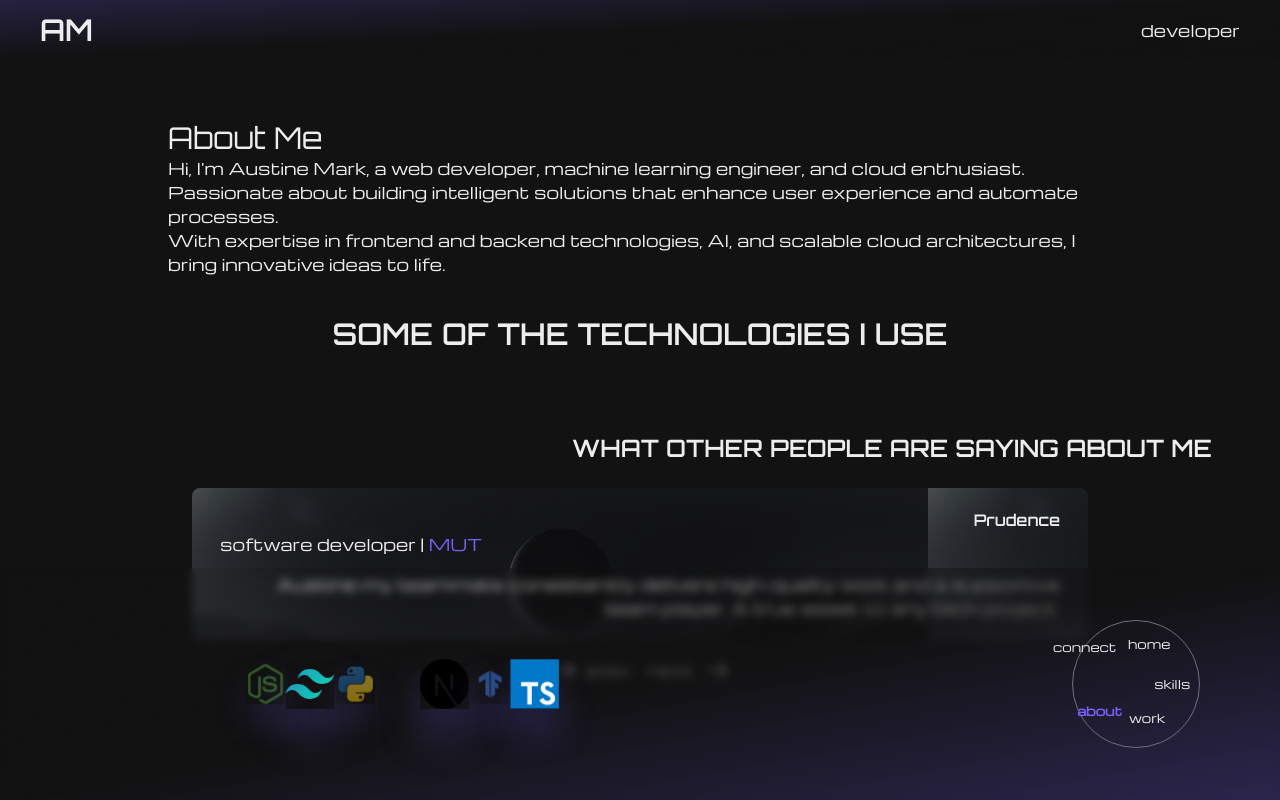
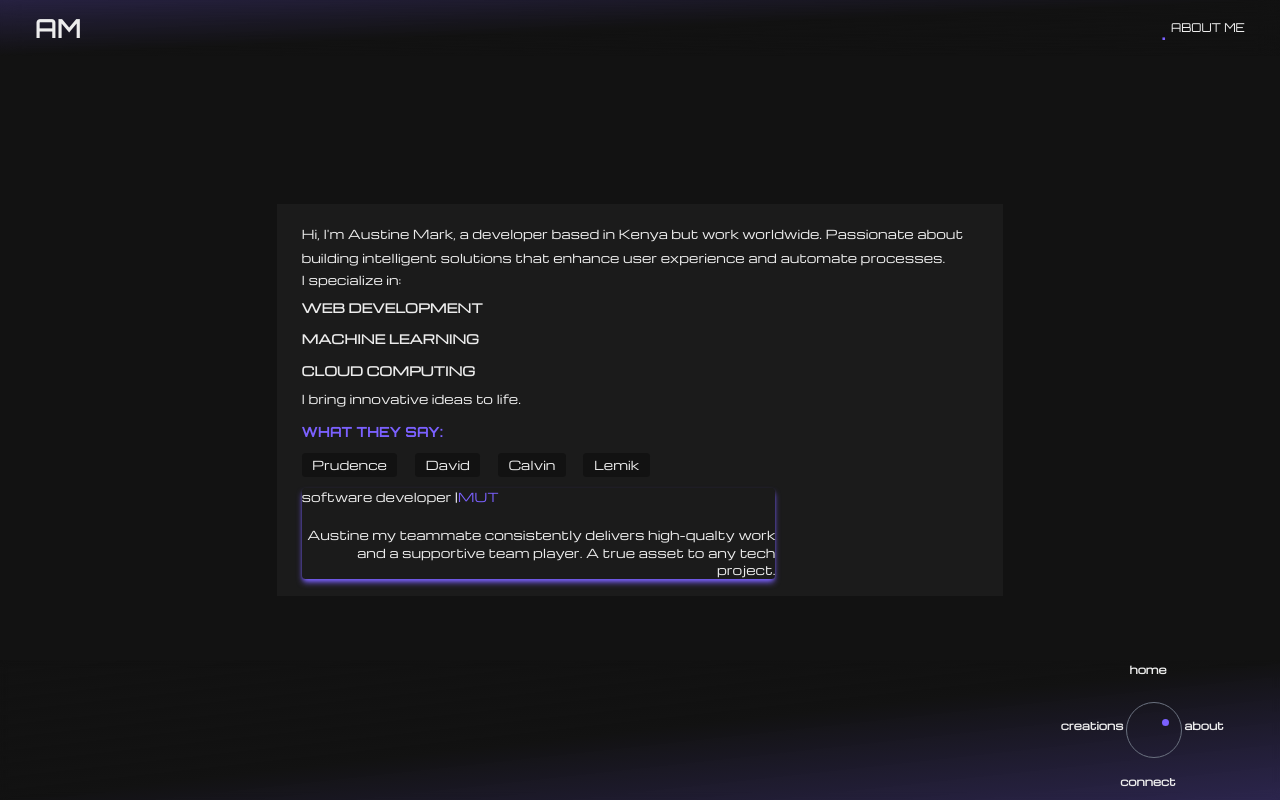
Before and after one commit to ctrln3rd/portfolio, a Next.js app: page /about in a window 1280 px wide. Built offline with nearby package versions, Linux system fonts and the light colour scheme.

Commit message:
trying fixing the orbit

```diff
--- a/src/app/globals.css
+++ b/src/app/globals.css
@@ -4,7 +4,7 @@
 
 
 html, body {
-  @apply font-body text-text bg-background overflow-x-hidden max-sm:text-sm;
+  @apply font-body text-text bg-background overflow-x-hidden text-sm;
 }
 h1, h2, h3, h4, h5, h6{
   @apply font-heading;
@@ -18,6 +18,7 @@ h1, h2, h3, h4, h5, h6{
 }
 .button-one{
   @apply bg-primary;
+  background-color: #1b1b1b;
 }
 .noscrollbar{
   scrollbar-width: none;
@@ -26,4 +27,17 @@ h1, h2, h3, h4, h5, h6{
 }
 .noscrollbar::-webkit-scrollbar{
   display: none;
+
 }
+@layer utilities {
+  .orbit-nav {
+    /*transform-origin: 50% calc(100% + var(--origin-distance, 50%))
+    transform: rotate(var(--orbit-angle, 0deg)) translate(var(--orbit-distance, 100px)) rotate(calc(-1 * var(--orbit-angle, 0deg)));*/
+    @apply absolute text-xs m-0 p-0 transition-all border;
+  }
+  .orbit-dot {
+    @apply absolute;
+    transition: transform 0.3s ease-in-out;
+    transform-origin: 50% calc(100% + var(--orbit-distance, 50%));
+  }
+}
--- a/src/components/about.tsx
+++ b/src/components/about.tsx
@@ -6,59 +6,86 @@ import useTestimonials from "@/store/testimonials";
 import { SmallIcon } from "./images";
 import { motion } from "framer-motion";
 
+
+interface Testimonial {
+  id: number;
+  name: string;
+  title: string;
+  company: string;
+  content: string;
+  link?: string;
+}
+
 export default function About (){
   const router = useRouter();
   const testimonials = useTestimonials;
   const [testimIndex, setTestimIndex] = useState(0);
+  const [hoveredTestim, setHoveredTestim] = useState<Testimonial | null>(testimonials[0])
 
   const handleNextTestimonial = () => {
-    if (testimIndex < testimonials.length - 1) setTestimIndex(testimIndex + 1);
+    if (testimIndex < testimonials.length - 1){
+      setTestimIndex(testimIndex + 1);
+    }else{
+      setTestimIndex(0)
+    }
   };
 
-  const handlePrevTestimonial = () => {
-    if (testimIndex > 0) setTestimIndex(testimIndex - 1);
-  };
 
   return (
     <motion.main
        initial={{opacity: 0, y: 20}}
        animate={{opacity: 1, y: 0}}
-       transition={{duration: 0.8, ease: 'easeOut'}} className="pt-[15vh] px-10">
-    <section id="about" className="px-[10vw]">
-            <h2 className="text-3xl">About Me</h2>
-            <p>
-              Hi, I'm Austine Mark, a web developer, machine learning engineer, and cloud enthusiast.
+       transition={{duration: 0.8, ease: 'easeOut'}} className="flex flex-col justify-center items-center h-dvh px-10 max-sm:px-2">
+    <section className="flex flex-col gap-4 max-w-[60%] max-md:max-w-[80%] max-sm:max-w-[98%] px-7 py-5 max-sm:px-2 bg-card">
+      <div>
+            <p className="text-sm/7">
+              Hi, I'm Austine Mark, a developer based in Kenya but work worldwide.
               Passionate about building intelligent solutions that enhance user experience and automate processes.
             </p>
-            <p>
-              With expertise in frontend and backend technologies, AI, and scalable cloud architectures,
+            <div className="flex  flex-col items-start gap-3">
+              I specialize in:
+              <ul className="flex flex-col gap-4 items-start">
+              <li className="font-bold">WEB DEVELOPMENT</li>
+              <li className="font-bold">MACHINE LEARNING</li>
+              <li className="font-bold">CLOUD COMPUTING</li>
+              </ul>
               I bring innovative ideas to life.
-            </p>
+            </div>
+      </div>
+      <div className="flex flex-col gap-3">
+        <h4 className="text-primary text-base font-bold">WHAT THEY SAY: </h4>
+        <ul className="flex gap-5 flex-wrap max-sm:gap-2">
+          {testimonials.map((t, i)=>(
+            <li key={i} className="bg-background px-3 py-1 rounded cursor-pointer" onMouseOver={()=>setHoveredTestim(t)}>{t.name}</li>
+          ))}
+        </ul>
+        {hoveredTestim && <div className="flex flex-col gap-2 max-w-[70%] rounded shadow-md shadow-primary">
+            <p className='z-10 relative self-start '>{hoveredTestim.title} |
+              <span className='text-primary'>{hoveredTestim.company}</span></p>
+            <p className="mt-4 z-10 relative self-end text-end">{hoveredTestim.content}</p>
+          </div>}
+
+      </div>
     </section>
-    <section className="py-10 text-center">
-            <h3 className="text-3xl max-sm:text-xl font-semibold">SOME OF THE TECHNOLOGIES I USE</h3>
-          </section>
-
-    {/* Testimonials Section */}
-          <section className="py-10 text-center w-full px-7 max-sm:px-3">
-            <h3 className="text-2xl text-end max-sm:text-xl font-semibold">WHAT OTHER PEOPLE ARE SAYING ABOUT ME</h3>
+    {/* Testimonials Section
+          <section className="py-10 text-center px-7 rounded-xl bg-card max-sm:px-1 max-sm:py-2">
+            <h3 className="text-xl text-end max-sm:text-lg font-semibold">WHAT PEOPLE ARE SAY</h3>
             <div className="mt-6">
               {testimonials.length > 0 && (
-                <div className="relative bg-[url('/backgrounds/back2.jpg')] py-5 px-7 rounded-lg mx-auto max-w-4xl flex flex-col">
-                  <div className='absolute inset-0 bg-background bg-opacity-70 z-0'></div>
+                <div className="relative py-5 px-7 rounded-lg mx-auto max-w-4xl flex flex-col shadow-lg shadow-primary max-sm:px-1 max-sm:py-1">
                   <h4 className="font-semibold relative z-10 self-end">{testimonials[testimIndex].name}</h4>
                   <p className='z-10 relative self-start '>{testimonials[testimIndex].title} | <span className='text-primary'>{testimonials[testimIndex].company}</span></p>
                   <p className="mt-4 z-10 relative self-end text-end">{testimonials[testimIndex].content}</p>
                 </div>
               )}
               <div className="mt-4 flex justify-center gap-4">
-                <button onClick={handlePrevTestimonial} disabled={testimIndex === 0} className="flex gap-2 items-center">
-                  <SmallIcon src='forward' alt='bt'/> <span className='opacity-70'>prev</span></button>
-                <button onClick={handleNextTestimonial} disabled={testimIndex >= testimonials.length - 1} className="flex gap-2 items-center">
+                {/*<button onClick={handlePrevTestimonial} disabled={testimIndex === 0} className="flex gap-2 items-center">
+                  <div className="rotate-180"><SmallIcon src='forward' alt='bt'/></div> <span className='opacity-70'>prev</span></button>*
+                <button onClick={handleNextTestimonial} className="flex gap-2 items-center">
                   <span className='opacity-70'>next</span> <SmallIcon src='forward' alt='bt'/></button>
               </div>
             </div>
-          </section>
+          </section>*/}
     </motion.main>
   );
 };
--- a/src/components/footer.tsx
+++ b/src/components/footer.tsx
@@ -1,80 +1,80 @@
 'use client';
 import Link from "next/link"
-import { motion } from "framer-motion"
+import { motion, useAnimationControls } from "framer-motion"
 import { usePathname } from "next/navigation";
-import { SmallIcon } from "./images";
-import TechCarousel from "./techAnime";
+import React, { useEffect, useState, useRef } from "react";
 
 type NavInputs = {
     href: string;
     label: string;
     angle: number;
 }
+interface NavItem{
+    name: string;
+    path: string;
+    angle: number;
+}
+
+const navItems: NavItem[] = [
+    {name: 'home', path: '/', angle: -90},
+    {name: 'about', path: '/about', angle: 0},
+    {name: 'connect', path: '/contact', angle: 90},
+    {name: 'creations', path: '/projects', angle: 180},
+]
 
 export default function Footer(){
-    const pathname = usePathname()
-    const scrollskillsLeft = ()=>{
-        document.getElementById('skills')?.scrollBy({left: -200, behavior: 'smooth'})
-    }
-    const scrollskillsRight = ()=>{
-        document.getElementById('skills')?.scrollBy({left: 200, behavior: 'smooth'})
-    }
-    const scrollprojectsLeft = ()=>{
-        document.getElementById('projects')?.scrollBy({left: -200, behavior: 'smooth'})
-    }
-    const scrollprojectsRight = ()=>{
-        document.getElementById('projects')?.scrollBy({left: 200, behavior: 'smooth'})
-    }
+    const pathname = usePathname();
+    const navRef = useRef<HTMLDivElement>(null);
+    const [positions, setPositions] = useState<{x: number; y: number}[]>([]);
+    const [dotPosition, setDotPosition]= useState<{x: number; y: number} | null>(null);
+    const itemWidth = 96
+    const itemHeight = 22
+    useEffect(()=>{
+        if(!navRef.current) return;
+        const parentRect = navRef.current.getBoundingClientRect();
+        const centerX = parentRect.width / 2
+        const centerY = parentRect.height / 2
+        const radius = centerX
+        const angleStep = (2 * Math.PI) / navItems.length
 
+        let newPositions = navItems.map((_, index)=>{
+            const angle = index * angleStep -Math.PI / 2;
+            return {
+                x: centerX + radius * Math.cos(angle) - itemWidth / 2,
+                y: centerY + radius * Math.sin(angle) - itemHeight / 2
+            }
+        })
+        setPositions(newPositions)
+        const activeIndex = navItems.findIndex((item)=> item.path === pathname)
+        if(activeIndex !== -1){
+            setDotPosition(newPositions[activeIndex])
+        }
+    }, [pathname])
     return(
-        <footer className={`fixed bottom-0 z-40 left-0 w-full flex justify-between items-center px-20 py-4 max-sm:px-3 max-sm:pr-6
+        <footer className={`fixed bottom-0 flex justify-between items-end z-40 left-0 w-full h-auto px-20 py-4 max-sm:px-3 max-sm:pr-6
             bg-gradient-to-tl from-primary/25 via-background/60 to-transparent backdrop-blur-sm`}>
-            {pathname === '/' && <div>
-                <h3>I'm <span className='text-primary'>Austine</span></h3>
-                        <button className='flex items-center gap-2'><span className='opacity-70'>resume</span> <SmallIcon src='forward' alt='click'/></button>
-                </div>}
-            {pathname === '/about' && <div>
-                <TechCarousel/>
-                </div>}
-            {pathname === '/projects' && <div className="flex gap-3">
-            <button onClick={scrollprojectsLeft}
-                className="flex gap-1 items-center rotate-180 px-3 py-1 border border-primary border-opacity-50 rounded"><SmallIcon src="forward" alt="right>"/></button>
-            <button onClick={scrollprojectsRight}
-            className="flex gap-1 items-center px-3 py-1  border border-primary border-opacity-50 rounded"><SmallIcon src="forward" alt="right>"/></button>
-            </div>}
-            {pathname === '/skills' && <div className="flex gap-3">
-            <button onClick={scrollskillsLeft}
-                className="flex gap-1 items-center rotate-180 px-3 py-1 border border-primary border-opacity-50 rounded"><SmallIcon src="forward" alt="right>"/></button>
-            <button onClick={scrollskillsRight}
-            className="flex gap-1 items-center px-3 py-1  border border-primary border-opacity-50 rounded"><SmallIcon src="forward" alt="right>"/></button>
-            </div>}
-
+            <div></div>
             <motion.div
-            className="relative w-32 h-32 rounded-full border border-gray-500 flex items-center justify-around max-sm:w-16 max-sm:h-16"
-            whileHover={{scale: 1.1}}
+            className="relative w-32 h-32 max-sm:w-24 max-sm:h-24"
+            ref={navRef}
+            id="center"
             >
-                <NavItem href="/" label="home" angle={288} />
-                <NavItem href="/skills" label="skills" angle={0} />
-                <NavItem href="/projects" label="work" angle={72} />
-                <NavItem href="/about" label="about" angle={144}/>
-                <NavItem href="/contact" label="connect" angle={216} />
+               <div className="absolute top-[50%] left-[50%] translate-x-[-50%] translate-y-[-50%] w-[50%] h-[50%]
+                border border-gray-500 rounded-full max-sm:w-[40%] max-sm:h-[40%]"></div>
+                {dotPosition && <div className="absolute w-2 h-2 bg-primary rounded-full w-"
+                style={{left: `${dotPosition.x}px`,
+                 top: `${dotPosition.y}px`}as React.CSSProperties}
+                ></div>}
+                {navItems.map((item, i)=>(
+                    <div key={i}
+                    className="absolute font-bold text-xs w-24 h-5 text-center"
+                    style={{transform: `translate(${positions[i]?.x}px, ${positions[i]?.y}px)`}}
+                    >
+                    <Link href={item.path}
+                    >{item.name}</Link>
+                    </div>
+                ))}
             </motion.div>
         </footer>
     )
 }
-
-
-function NavItem({href, label, angle}: NavInputs){
-    const pathname = usePathname();
-
-    return(
-        <motion.div
-        className={`absolute text-xs p-0 m-0 transition-all ${
-            (pathname === href) ? 'text-primary font-semibold': 'text-text'
-        } hover:text-base`}
-        style={{left: '50%', top: '50%', transform: `translate(-50%, -50%) rotate(${angle}deg) translate(100%) rotate(-${angle}deg)`}}
-        >
-        <Link href={href}>{label}</Link>
-        </motion.div>
-    )
-}
--- a/src/components/header.tsx
+++ b/src/components/header.tsx
@@ -9,12 +9,10 @@ export default function Header(){
         <header className={`fixed top-0 left-0 flex flex-row items-center justify-between w-full py-3 z-50 px-10
         bg-gradient-to-br from-primary/20 via-background/60 to-transparent backdrop-blur-md max-sm:px-2 max-sm:py-1`}>
             <h1 className="text-3xl font-semibold"> <Link href={'/'}>AM</Link></h1>
-            {/*<nav className="flex flex-row items-center justify-start gap-10 max-sm:flex-col max-sm:gap-2">
-                {!(pathname === '/') && <Link href={'/'}><span>home</span></Link>}
-                {!(pathname === '/about') && <Link href={'/about'}><span>about me</span></Link>}
-                {!(pathname === '/contact') &&<Link href={'/contact'}><span>connect</span></Link>}
-            </nav>*/}
-            <p>developer</p>
+            {pathname === '/' && <h2 className="flex items-center gap-1"> <span className="text-4xl m-0 p-0 text-primary">.</span>DEVELOPER</h2>}
+            {pathname === '/about' && <h2 className="flex items-center gap-1"> <span className="text-4xl text-primary">.</span>ABOUT ME</h2>}
+            {pathname === '/contact' && <h2 className="flex items-center gap-1"> <span className="text-4xl text-primary">.</span>CONTACT ME</h2>}
+            {pathname === '/projects' && <h2 className="flex items-center gap-1"> <span className="text-4xl text-primary">.</span>MY CREATIONS</h2>}
         </header>
     )
 }
--- a/src/components/projects.tsx
+++ b/src/components/projects.tsx
@@ -23,28 +23,38 @@ export default function Projects(){
         setselectedProject(null)
         setselectedProject(projects.find(p =>p.id === id) || null)
     }
+    const handlescroll = (event: React.UIEvent<HTMLDivElement>)=>{
+        const currentDiv = event.currentTarget;
+        const {scrollLeft, scrollWidth, clientWidth} = currentDiv
+        if(scrollLeft <= 0){
+            currentDiv.scrollLeft = scrollWidth
+        }else if(scrollLeft + clientWidth >= scrollWidth){
+            currentDiv.scrollLeft = 0
+        }
+    }
+    const scrollRight = ()=>{
+        const currentDiv = document.getElementById('projects')
+            currentDiv?.scrollBy({left: 200, behavior: 'smooth'})
+    }
+    const scrollLeft = ()=>{
+        const currentDiv = document.getElementById('projects')
+            currentDiv?.scrollBy({left: -200, behavior: 'smooth'})
+    }
     return(
         <motion.div
                initial={{opacity: 0, y: 20}}
                animate={{opacity: 1, y: 0}}
-               transition={{duration: 0.8, ease: 'easeOut'}} className="flex flex-col gap-5 pt-[15dvh] px-5">
-            <h2>projects</h2>
-            <div className="noscrollbar flex flex-row gap-10 items-center justify-center overflow-x-auto overflow-y-hidden" id="projects">
-                {projects.map((project)=> (
-                    <div key={project.id}onMouseOver={()=>handleMouseEnter(project.id)} className="relative w-full h-[300px]">
-                        <div className="absolute inset-0"><CoverImage src={`/projects/${project.image}`} alt="project image"/></div>
-                        <div className={`absolute bottom-0 w-full bg-[linear-gradient(to_bottom,rgb(18,18,18,0.4)_0%,rgb(18,18,18,0.8)_100%)]
-                            backdrop-blur-sm px-5 py-4  shadow-xl shadow-primary`}>
-                        <h3 className="font-semibold">{project.title}</h3>
-                        <div className="flex justify-between">
-                        <a  className="text-sm" href={project.github}>github</a>
-                        <a className="text-sm flex items-center" href={project.link}>live project <SmallIcon src="forward" alt="go"/></a>
-                        </div>
-                        </div>
+               transition={{duration: 0.8, ease: 'easeOut'}} className="flex items-center px-5 h-[80dvh] max-sm:px-2">
+            <div className="w-full flex justify-center items-center">
+           <div className="noscrollbar flex flex-row gap-10 items-center overflow-x-auto overflow-y-hidden" id="projects">
+                {projects.map((project, index)=> (
+                    <div key={index}>
+                    <ProjectDiv project={project}/>
                     </div>
                 ))}
             </div>
-            <AnimatePresence>
+            </div>
+            {/*<AnimatePresence>
             {selectedProject &&  <motion.div className={`self-center flex flex-col gap-4
             items-start justify-center max-w-[50%] shadow-sm shadow-primary p-2 max-sm:max-w-[85%]`}
                     initial={{opacity: 0}}
@@ -62,8 +72,36 @@ export default function Projects(){
                         </ul>
                     </motion.div>
             }
-            </AnimatePresence>
+            </AnimatePresence>*/}
+        <div className="fixed z-50 bottom-0 left-0 pl-20 pb-8 flex gap-3 max-sm:pl-3">
+            <button onClick={scrollLeft}
+                className="flex gap-1 items-center rotate-180 px-3 py-1 border border-primary border-opacity-50 rounded"><SmallIcon src="forward" alt="right>"/></button>
+            <button onClick={scrollRight}
+            className="flex gap-1 items-center px-3 py-1  border border-primary border-opacity-50 rounded"><SmallIcon src="forward" alt="right>"/></button>
+            </div>
 
         </motion.div>
     )
 }
+
+function ProjectDiv({project}: Project | any){
+    const [ishoved, setishoved] = useState<boolean>(false);
+    return(
+        <div key={project.id} onMouseOver={()=>setishoved(true)}  onMouseOut={()=>setishoved(false)}
+        className="flex flex-col gap-2 px-7 py-4 bg-card max-sm:px-4 max-sm:py-2 rounded-xl">
+            <div className="relative w-80 h-44 max-sm:w-64 max-sm:h-40"><CoverImage src={`/projects/${project.image}`} alt="project image"/></div>
+            <div className="flex flex-col gap-4">
+                <h3 className="font-semibold text-lg">{project.title}</h3>
+                <div className="flex items-center justify-between">
+                <a  className="text-xs" href={project.github}>github</a>
+                <a className="text-xs flex items-center border border-primary border-opacity-30 px-3 py-1 max-sm:px-2 rounded" href={project.link}>
+                    live project <SmallIcon src="visit" alt="go"/></a>
+                </div>
+            </div>
+            {ishoved && <div className="max-w-60 pt-2 px-1 border-t-2 border-primary">
+                <p className="text-wrap">{project.description}</p>
+            </div>}
+        </div>
+
+    )
+}
--- a/src/components/skills.tsx
+++ /dev/null
@@ -1,40 +0,0 @@
-'use client';
-import { BigIcon } from "./images"
-import { motion } from "framer-motion";
-
-
-export default function Skills(){
-    return(
-        <motion.div
-        initial={{opacity: 0, y: 20}}
-        animate={{opacity: 1, y: 0}}
-        transition={{duration: 0.8, ease: 'easeOut'}} className="pt-[15vh] text-center px-4">
-                <h3 className="text-3xl font-semibold max-sm:text-xl text-start">WHAT I'M BEST IN</h3>
-                <div className="noscrollbar flex justify-center gap-8 mt-6 items-stretch overflow-x-auto overflow-y-hidden" id="skills">
-                  <div className="skill">
-                    <div className='self-end flex flex-col items-end'>
-                    <div className='absolute inset-0 bg-gradient-to-br from-primary to-30% to-transparent shadow-xl z-0'></div>
-                    <h4 className="font-semibold text-lg ">Web Development</h4>
-                    <p>Building user-friendly web applications with great UX.</p>
-                    </div>
-                    <BigIcon src='lg1' alt='image'/>
-                  </div>
-                  <div className="skill">
-                    <div className='self-start flex flex-col items-start'>
-                    <h4 className="font-semibold text-lg">Cloud Computing</h4>
-                    <p>Optimizing scalable and secure cloud infrastructure.</p>
-                    </div>
-                    <BigIcon src='cloud1' alt='image'/>
-                  </div>
-                  <div className="skill">
-                    <div className='self-end flex flex-col items-end'>
-                    <h4 className="font-semibold text-lg">AI & Machine Learning</h4>
-                    <p>Developing AI-driven solutions that continuously improve.</p>
-                    </div>
-                    <BigIcon src='ml1' alt='image'/>
-                  </div>
-                </div>
-              </motion.div>
-
-    )
-}
--- a/src/components/techAnime.tsx
+++ b/src/components/techAnime.tsx
@@ -13,7 +13,7 @@ const techStack = [
 ]
 
 export default function TechCarousel(){
-    const radius = 150;
+    const radius = 130;
     const [angle, setAngle] = useState<number>(0);
     const [hoveredTech, setHoveredTech] = useState<string | null>(null)
     const [paused, setPuased] = useState<boolean>(false);
@@ -26,7 +26,7 @@ export default function TechCarousel(){
         return ()=> clearInterval(interval)
     }, [paused])
     return(
-        <motion.div className='relative w-[50vw] h-[200px] flex items-center justify-center'
+        <motion.div className='relative w-[50vw] flex items-center justify-center '
         animate={{rotateY: paused ? 0 : angle * (180/Math.PI)}}
         transition={{duration: 1}}
         onMouseEnter={()=>setPuased(true)}
@@ -47,7 +47,7 @@ export default function TechCarousel(){
                     transition={{duration: 0.5}}
                     onMouseEnter={()=>setHoveredTech(tech.name)}
                     >
-                     <img src={`/icons/${tech.src}.svg`} alt={tech.name} className='w-[50px] h-[50px] max-sm:w-8 max-sm:h-8'/>
+                     <img src={`/icons/${tech.src}.svg`} alt={tech.name} className='w-10 h-10 max-sm:w-8 max-sm:h-8'/>
                     </motion.div>
                 )
             })}
--- a/tailwind.config.ts
+++ b/tailwind.config.ts
@@ -12,6 +12,7 @@ export default {
         background: "#121212",
         primary: "#7B61FF",
         secondary: "#9D4EDD",
+        card: '#1B1B1B',
         text: "#EDEDED",
       },
       fontFamily: {
```
Also changed, not shown: src/app/skills/page.tsx (deleted, +0 -11 lines), src/components/contact.tsx (+10 -36 lines), src/components/home.tsx (+3 -7 lines), public/icons/arrow-up-right-svgrepo-com (1).svg (added), public/icons/visit.svg (added).
